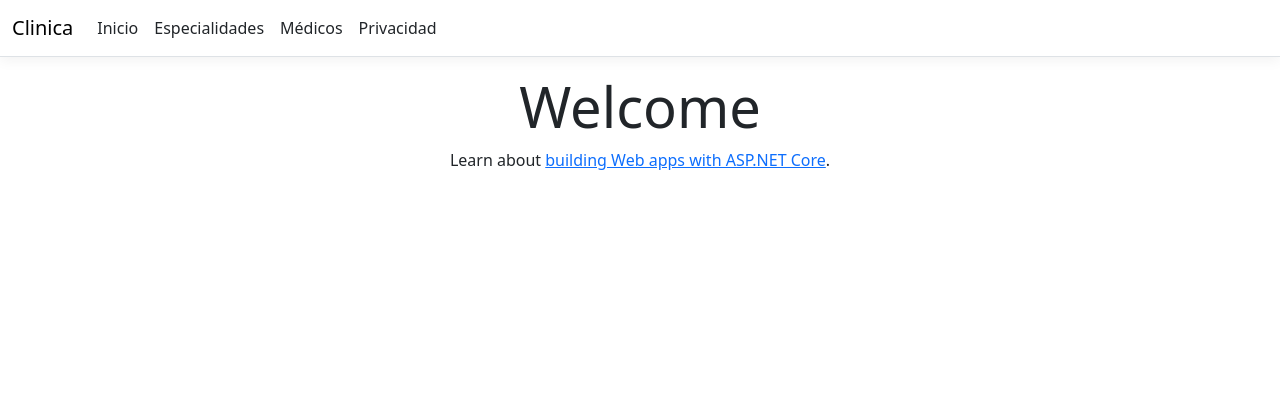
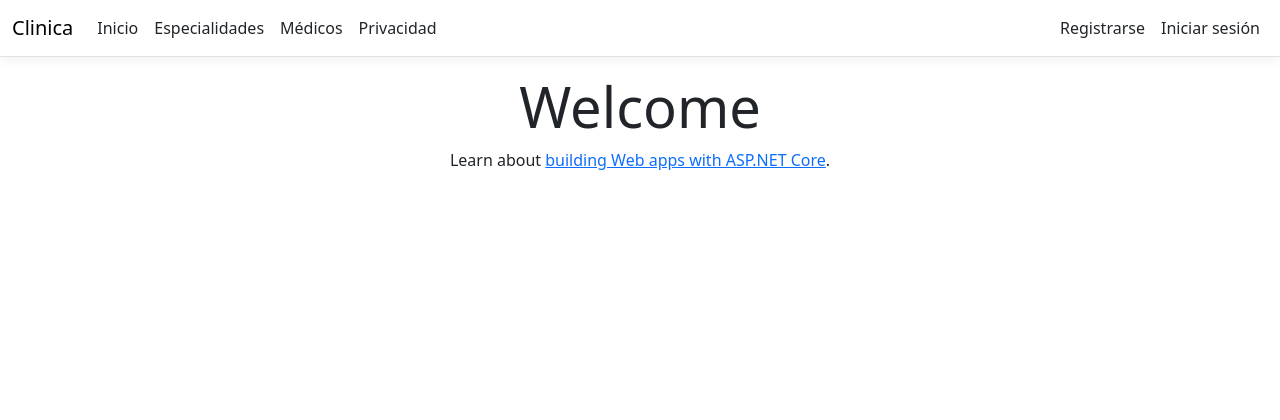
Before and after one commit to SantiOrtega125/Clinica-Grupo5, an ASP.NET Core app: page / in a window 1280 px wide. Shown: the top 420 px of the page. Run offline with ASP.NET Core 8, Linux system fonts and the light colour scheme; style sheets or scripts are compiled from the project's sources; some libraries are stand-ins or nearby versions.

Commit message:
Agregar menú de sesión con _LoginPartial

```diff
--- a/Clinica/Views/Shared/_Layout.cshtml
+++ b/Clinica/Views/Shared/_Layout.cshtml
@@ -33,6 +33,7 @@
                             <a class="nav-link text-dark" asp-area="" asp-controller="Home" asp-action="Privacy">Privacidad</a>
                         </li>
                     </ul>
+                    <partial name="_LoginPartial" />
                 </div>
             </div>
         </nav>
--- /dev/null
+++ b/Clinica/Views/Shared/_LoginPartial.cshtml
@@ -0,0 +1,27 @@
+@using Microsoft.AspNetCore.Identity
+@using Clinica.Data
+@inject SignInManager<ApplicationUser> SignInManager
+
+<ul class="navbar-nav">
+    @if (SignInManager.IsSignedIn(User))
+    {
+        <li class="nav-item">
+            <a class="nav-link text-dark" asp-area="Identity" asp-page="/Account/Manage/Index">Hola, @User.Identity?.Name</a>
+        </li>
+        <li class="nav-item">
+            <form class="form-inline" asp-area="Identity" asp-page="/Account/Logout"
+                  asp-route-returnUrl="@Url.Action("Index", "Home", new { area = "" })">
+                <button type="submit" class="nav-link btn btn-link text-dark">Cerrar sesión</button>
+            </form>
+        </li>
+    }
+    else
+    {
+        <li class="nav-item">
+            <a class="nav-link text-dark" asp-area="Identity" asp-page="/Account/Register">Registrarse</a>
+        </li>
+        <li class="nav-item">
+            <a class="nav-link text-dark" asp-area="Identity" asp-page="/Account/Login">Iniciar sesión</a>
+        </li>
+    }
+</ul>
```
